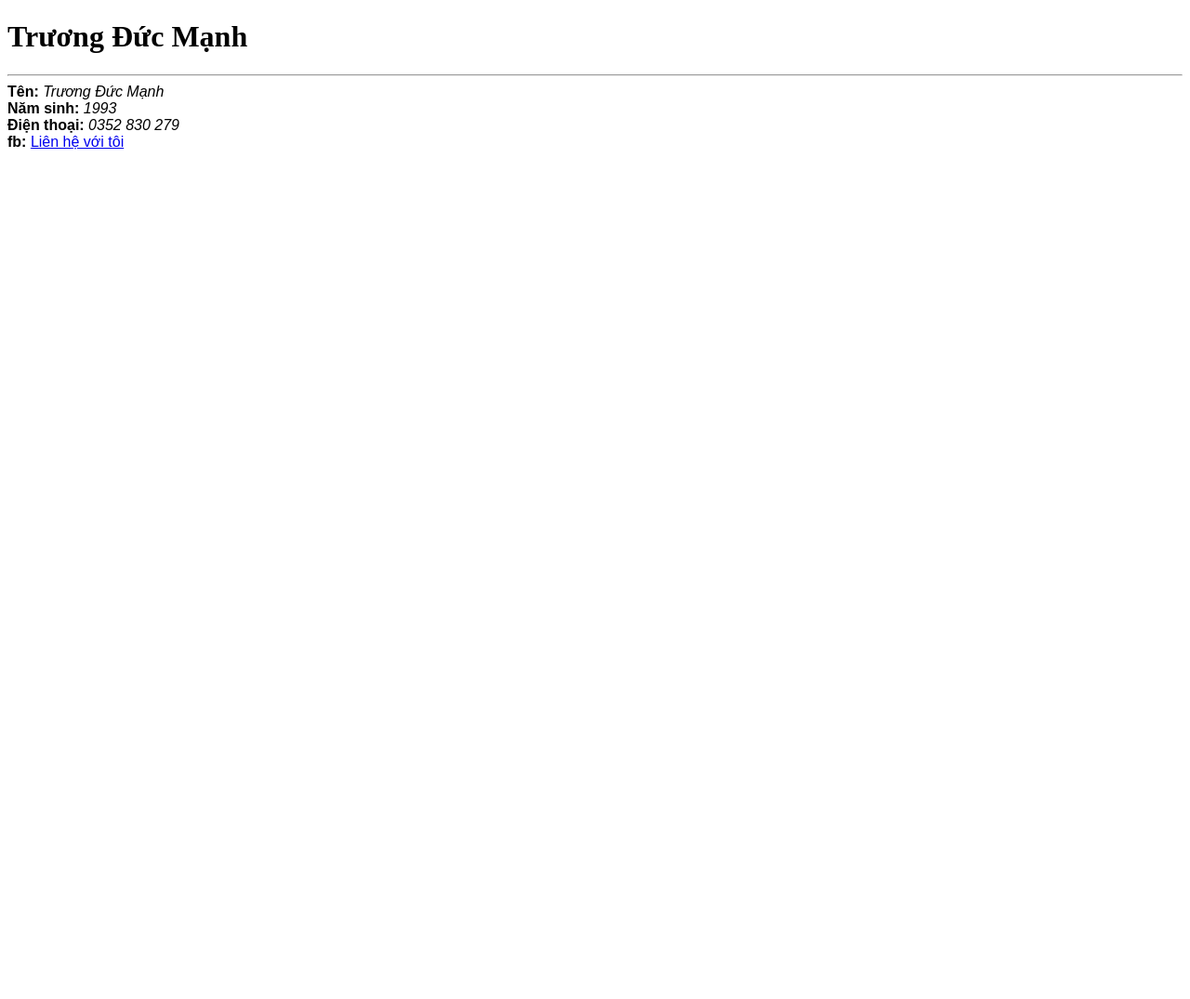
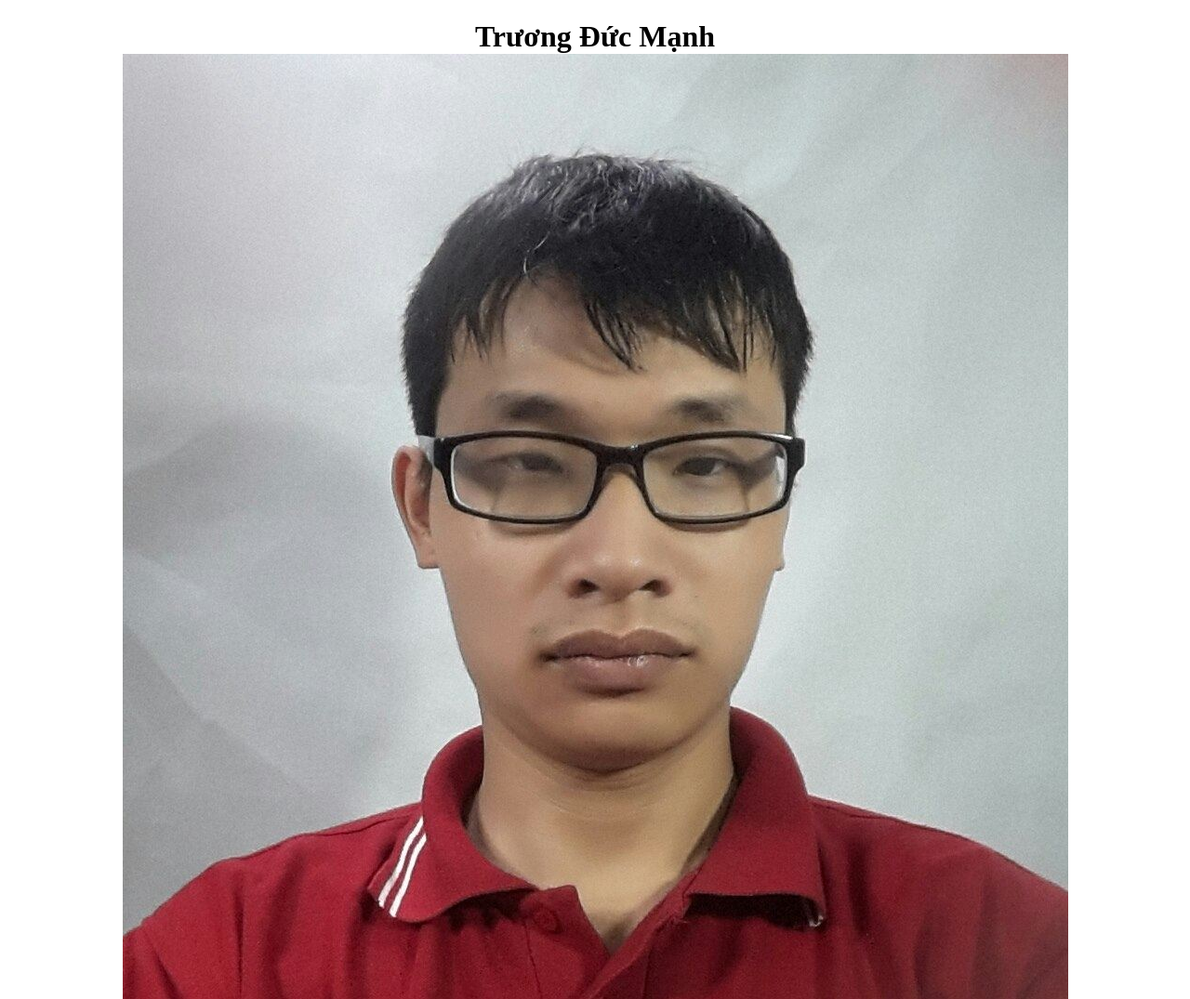
Before and after one commit to ducmanh2111/ducmanh2111.github.io, a plain HTML site: page index.html in a window 1280 px wide. Shown: the top 1075 px of the page at 93% size. Before the commit the page ends 800 px from the top, so only its background shows below. Drawn offline with Linux system fonts and the light colour scheme.

Commit message:
them anh selfie

```diff
--- a/index.html
+++ b/index.html
@@ -8,7 +8,8 @@
     <link rel="stylesheet" href="style.css">
     <title>CV cá nhân</title>
 </head>
-<h1>Trương Đức Mạnh</h1>
+<h1>Trương Đức Mạnh <br>
+    <img src="assets/selfie.jpg" alt=""></h1>
 <hr>
 <div class="thongtin">
     <b>Tên: </b><i>Trương Đức Mạnh</i>
--- a/style.css
+++ b/style.css
@@ -1,3 +1,7 @@
 .thongtin {
     font-family: sans-serif;
 }
+
+h1 {
+    text-align: center;
+}
```
Also changed, not shown: assets/selfie.jpg (added).
